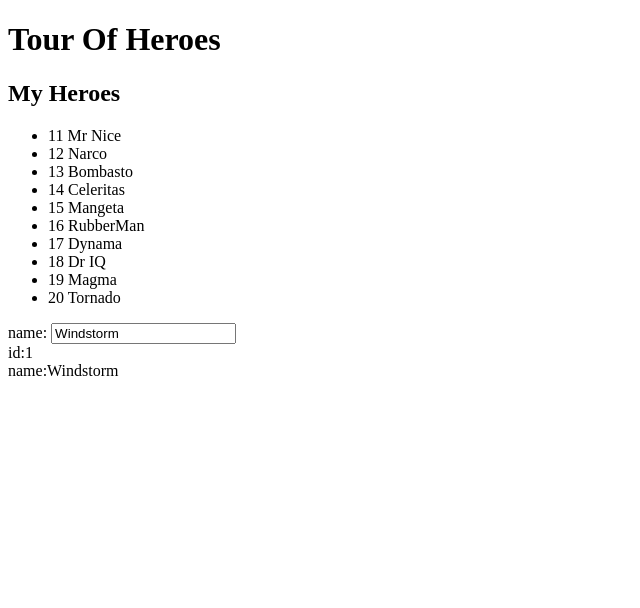
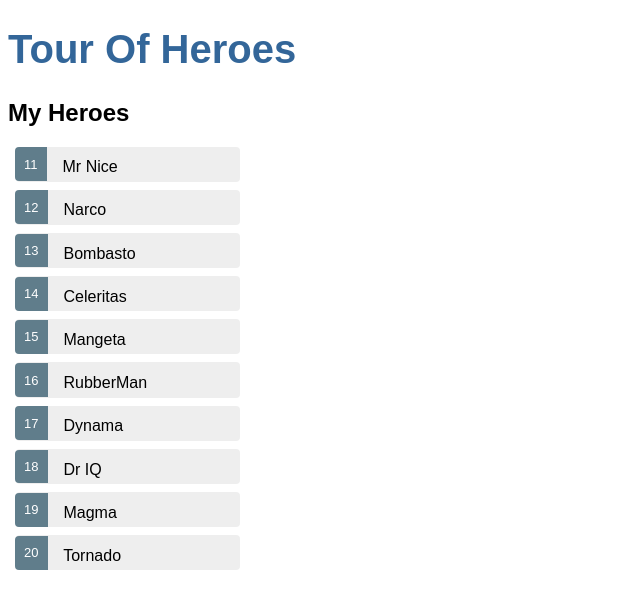
Before and after one commit to jamos90/hall_of_hearoes_angualr, an Angular app: page / in a window 1280 px wide. Shown: the top 608 px of the page, without its empty margins (0-640 px from the left). Built offline with nearby package versions, Linux system fonts and the light colour scheme.

Commit message:
on click event added and working

```diff
--- a/src/app/app.component.css
+++ b/src/app/app.component.css
@@ -0,0 +1,22 @@
+/* Application-wide Styles */
+h1 {
+  color: #369;
+  font-family: Arial, Helvetica, sans-serif;
+  font-size: 250%;
+}
+h2, h3 {
+  color: #444;
+  font-family: Arial, Helvetica, sans-serif;
+  font-weight: lighter;
+}
+body {
+  margin: 2em;
+}
+body, input[text], button {
+  color: #888;
+  font-family: Cambria, Georgia;
+}
+/* everywhere else */
+* {
+  font-family: Arial, Helvetica, sans-serif;
+}
--- a/src/app/heroes/heroes.component.css
+++ b/src/app/heroes/heroes.component.css
@@ -0,0 +1,48 @@
+/* HeroesComponent's private CSS styles */
+.selected {
+  background-color: #CFD8DC !important;
+  color: white;
+}
+.heroes {
+  margin: 0 0 2em 0;
+  list-style-type: none;
+  padding: 0;
+  width: 15em;
+}
+.heroes li {
+  cursor: pointer;
+  position: relative;
+  left: 0;
+  background-color: #EEE;
+  margin: .5em;
+  padding: .3em 0;
+  height: 1.6em;
+  border-radius: 4px;
+}
+.heroes li.selected:hover {
+  background-color: #BBD8DC !important;
+  color: white;
+}
+.heroes li:hover {
+  color: #607D8B;
+  background-color: #DDD;
+  left: .1em;
+}
+.heroes .text {
+  position: relative;
+  top: -3px;
+}
+.heroes .badge {
+  display: inline-block;
+  font-size: small;
+  color: white;
+  padding: 0.8em 0.7em 0 0.7em;
+  background-color: #607D8B;
+  line-height: 1em;
+  position: relative;
+  left: -1px;
+  top: -4px;
+  height: 1.8em;
+  margin-right: .8em;
+  border-radius: 4px 0 0 4px;
+}
--- a/src/app/heroes/heroes.component.html
+++ b/src/app/heroes/heroes.component.html
@@ -1,16 +1,20 @@
 <h2>My Heroes</h2>
   <ul class="heroes">
     <!-- //The *ngFor is Angular's repeater directive. It repeats the host element for each element in a list. -->
-    <li *ngFor= "let hero of heroes">
+    <li *ngFor= "let hero of heroes" (click)="onSelect(hero)">
       <span class='badge'> {{hero.id}}</span> {{hero.name}}
     </li>
   </ul>
 
 
-<div>
-  <label> name:
-    <input [(ngModel)]= "hero.name" placeholder = "name" >
-  </label>
+<div *ngIf="selectedHero">
+  <div>
+    <h2>{{selectedHero.name | uppercase}} Details</h2>
+  <div><span>id: </span>{{selectedHero.id}}</div>
+  <div>
+    <label> name:
+    <input [(ngModel)]= "selectedHero.name" placeholder = "name" >
+    </label>
   </div>
-<div><span> id:</span>{{hero.id}}</div>
-<div><span> name:</span>{{hero.name}}</div>
+  </div>
+</div>
--- a/src/app/heroes/heroes.component.ts
+++ b/src/app/heroes/heroes.component.ts
@@ -8,11 +8,14 @@
   styleUrls: ['./heroes.component.css']
 })
 export class HeroesComponent implements OnInit {
-  hero: Hero = {
-    id: 1,
-    name: "Windstorm"
-  };
-  heroes = HEROES
+  selectedHero: Hero;
+
+  onSelect(hero: Hero): void {
+    this.selectedHero = hero;
+  }
+
+  heroes = HEROES;
+
 
   constructor() { }
 
```
